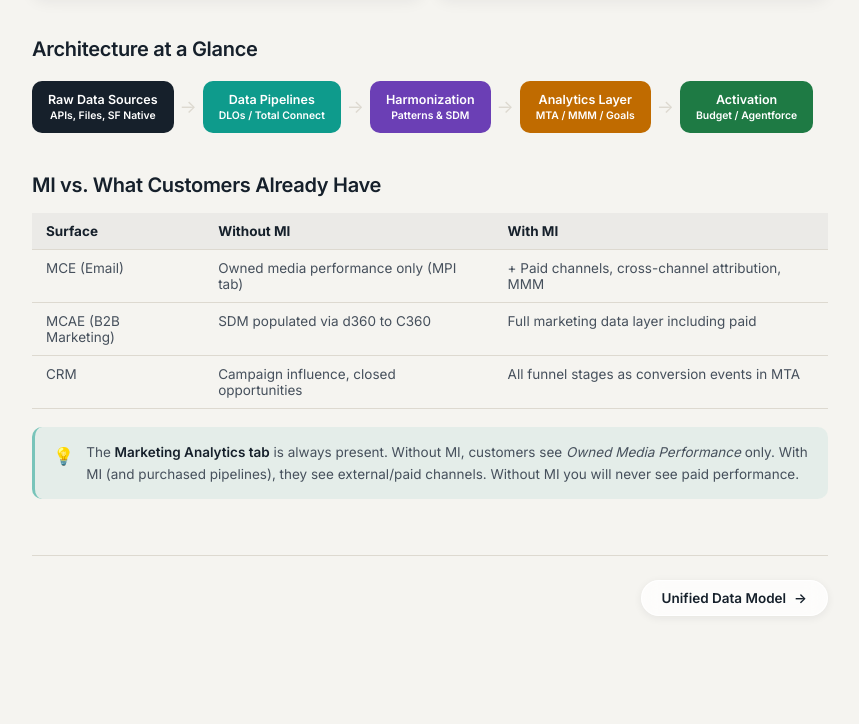
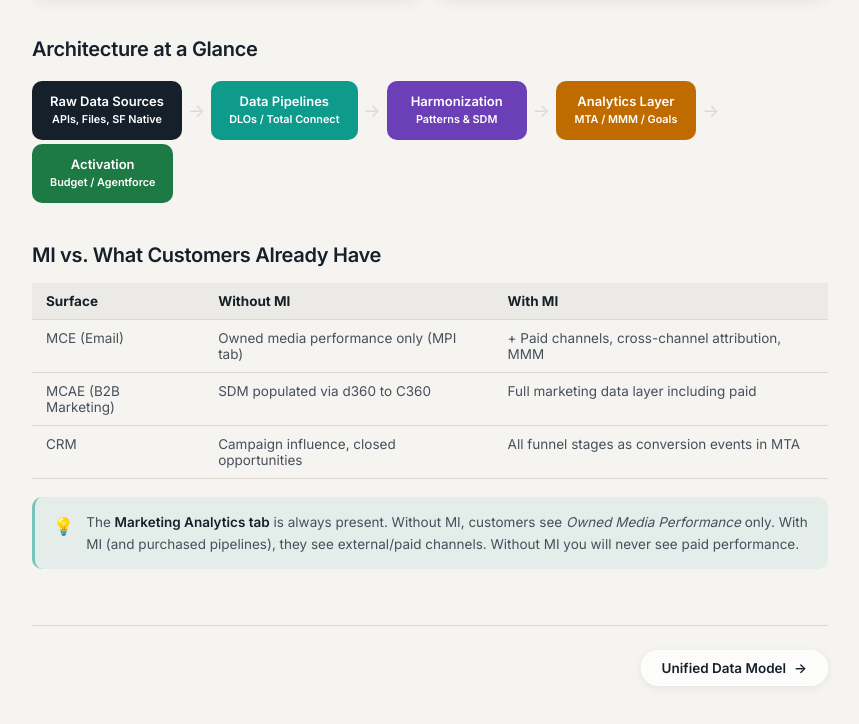
Before and after one commit to gb301/marketing-intelligence-guide, a plain HTML site: page index.html in a window 1280 px wide. Shown: the part 1267-1991 px from the top of the page, without its empty margins (288-1147 px from the left). Drawn offline with Linux system fonts and the light colour scheme.

Commit message:
Fix flow-step boxes: allow text wrapping, consistent min-width, remove overflow clipping

```diff
--- a/index.html
+++ b/index.html
@@ -229,20 +229,22 @@
   .flow {
     display: flex;
     align-items: center;
-    gap: 0;
+    flex-wrap: wrap;
+    gap: 4px 0;
     margin: 20px 0;
-    overflow-x: auto;
   }
   .flow-step {
     background: var(--ink);
     color: #fff;
-    padding: 11px 16px;
+    padding: 12px 18px;
     border-radius: 10px;
-    font-size: 12.5px;
+    font-size: 13px;
     font-weight: 600;
     text-align: center;
-    min-width: 100px;
-    white-space: nowrap;
+    min-width: 140px;
+    max-width: 160px;
+    white-space: normal;
+    line-height: 1.35;
   }
   .flow-step.teal { background: var(--teal); }
   .flow-step.purple { background: var(--purple); }
```
